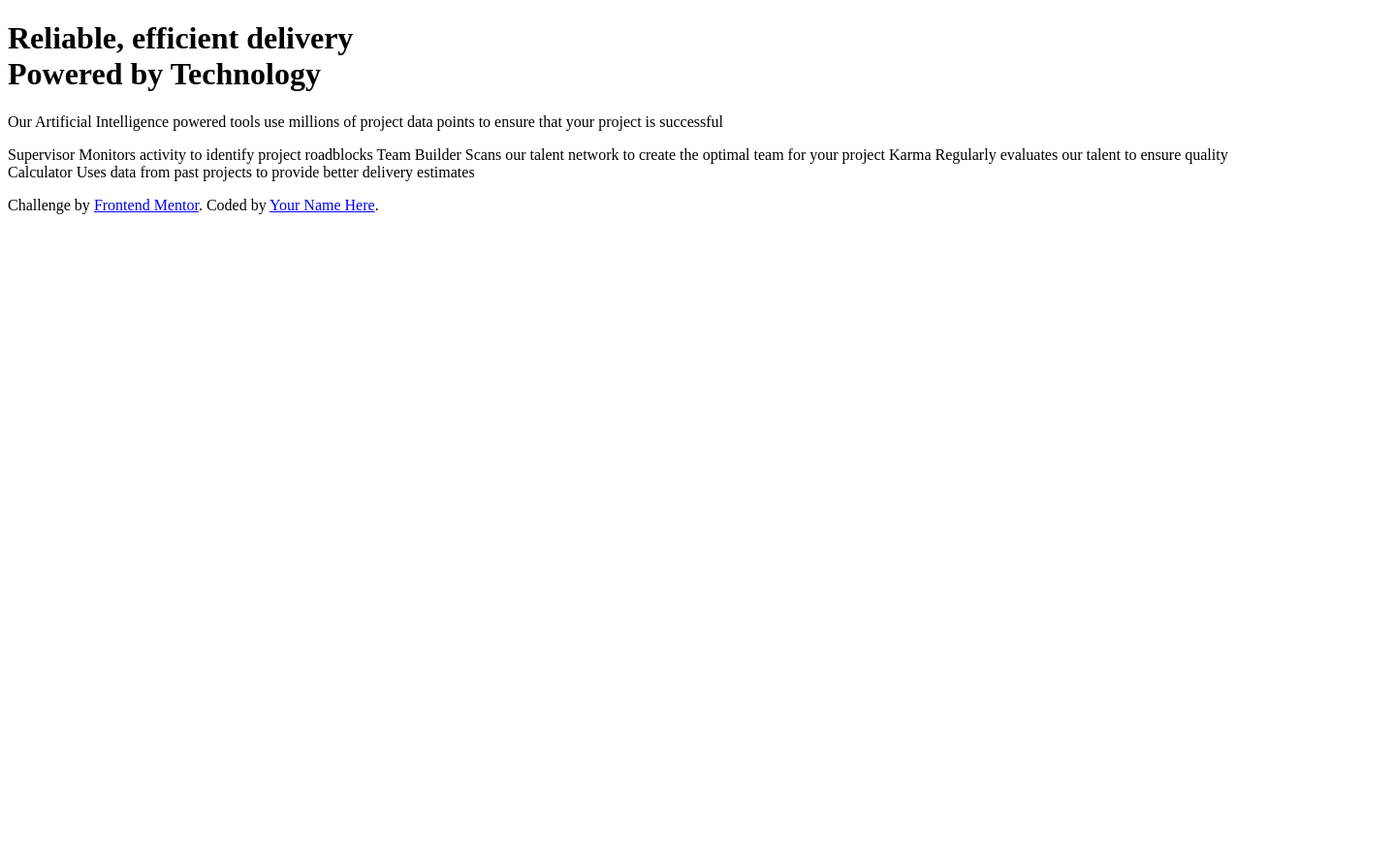
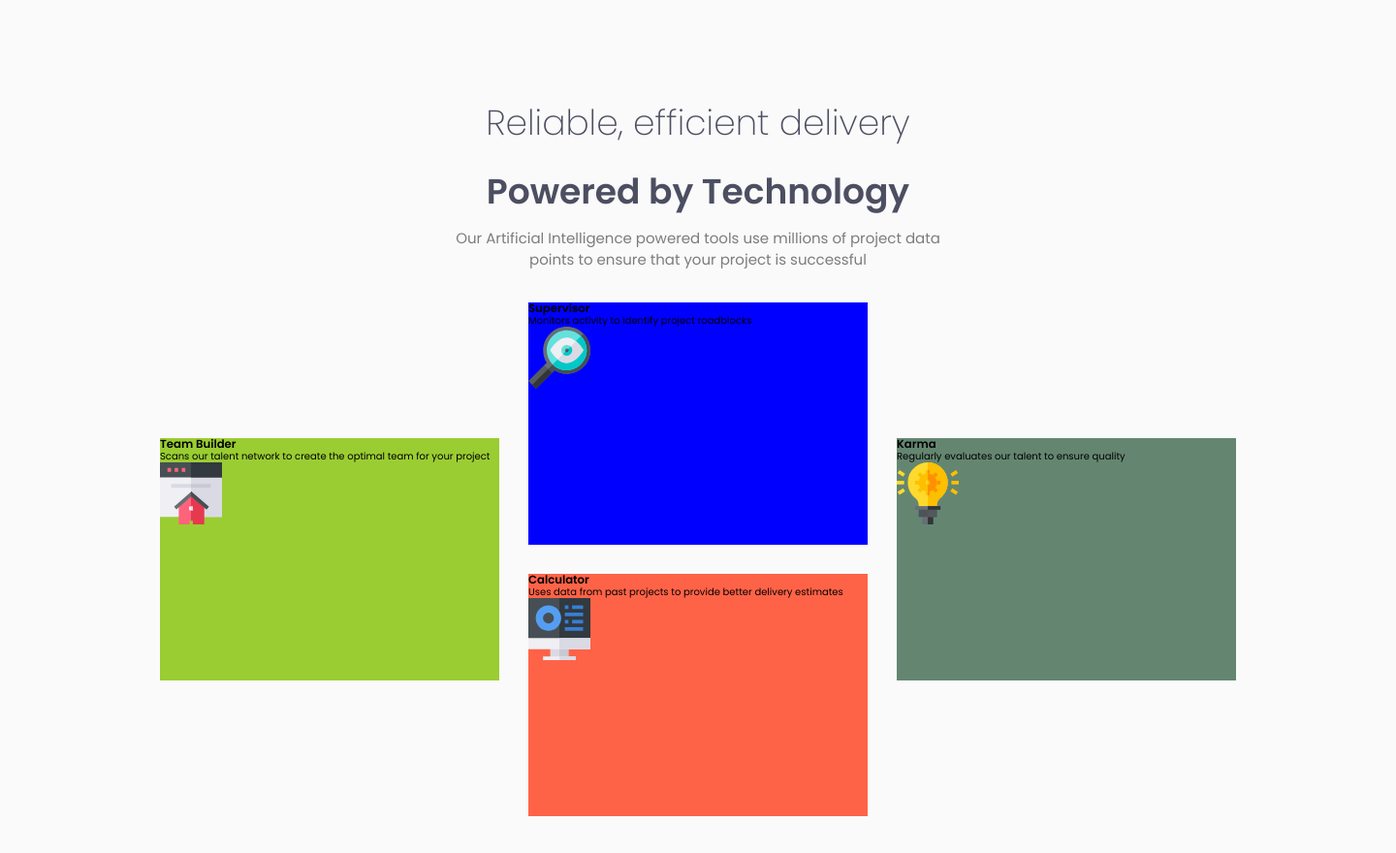
Before and after one commit to AdmirBajric/four-card-feature-section, a plain HTML site: page index.html in a window 1280 px wide. Shown: the whole page at 97% size, 1440 px wide, since content can reach past the window. Before the commit the page ends 800 px from the top, so only its background shows below. Drawn offline with nearby package versions, Linux system fonts and the light colour scheme.

Commit message:
Update all files new

```diff
--- a/index.html
+++ b/index.html
@@ -10,30 +10,65 @@
       sizes="32x32"
       href="./images/favicon-32x32.png"
     />
-
+    <link rel="stylesheet" href="main.css" />
+    <link rel="stylesheet" href="responsive.css" />
     <title>Frontend Mentor | Four card feature section</title>
   </head>
   <body>
-    <header id="header">
-      <h1>Reliable, efficient delivery <br />Powered by Technology</h1>
+    <header id="title">
+      <h1>Reliable, efficient delivery</h1>
+      <h2>Powered by Technology</h2>
       <p>
         Our Artificial Intelligence powered tools use millions of project data
         points to ensure that your project is successful
       </p>
     </header>
 
-    Supervisor Monitors activity to identify project roadblocks Team Builder
-    Scans our talent network to create the optimal team for your project Karma
-    Regularly evaluates our talent to ensure quality Calculator Uses data from
-    past projects to provide better delivery estimates
+    <main id="cards-container">
+      <div class="card-builder card">
+        <h3>Supervisor</h3>
+        <p>Monitors activity to identify project roadblocks</p>
+        <img
+          src="./images/icon-supervisor.svg"
+          alt="Supervisor - Monitors activity"
+        />
+      </div>
+      <div class="card-supervisor card">
+        <h3>Team Builder</h3>
+        <p>
+          Scans our talent network to create the optimal team for your project
+        </p>
+        <img
+          src="./images/icon-team-builder.svg"
+          alt="Team Builder - Scans our talent network"
+        />
+      </div>
+      <div class="card-calculator card">
+        <h3>Karma</h3>
+        <p>Regularly evaluates our talent to ensure quality</p>
+        <img
+          src="./images/icon-karma.svg"
+          alt="Karma - Regularly evaluates our talent"
+        />
+      </div>
+      <div class="card-karma card">
+        <h3>Calculator</h3>
+        <p>Uses data from past projects to provide better delivery estimates</p>
+        <img
+          src="./images/icon-calculator.svg"
+          alt="Calculator - Uses data from past projects"
+        />
+      </div>
+    </main>
 
-    <footer>
+    <!-- <footer>
       <p class="attribution">
         Challenge by
         <a href="https://www.frontendmentor.io?ref=challenge" target="_blank"
           >Frontend Mentor</a
         >. Coded by <a href="#">Your Name Here</a>.
       </p>
-    </footer>
+    </footer> -->
+    <script src="main.js"></script>
   </body>
 </html>
--- a/main.css
+++ b/main.css
@@ -27,3 +27,92 @@
 html {
   font-size: 62.5%;
 }
+
+body {
+  width: 144rem;
+  height: 92.2rem;
+  margin: 0 auto;
+  display: flex;
+  flex-direction: column;
+  justify-content: center;
+  align-items: center;
+  background-color: var(--veryLightBlue);
+  font-family: var(--fontFamily);
+}
+
+#title {
+  width: 54rem;
+  height: 16.8rem;
+  margin-bottom: 6.4rem;
+  text-align: center;
+}
+
+#title h1,
+h2 {
+  font-size: 3.6rem;
+  letter-spacing: 0.2;
+  line-height: 1.3;
+  color: var(--veryDarkBlue);
+}
+
+#title h1 {
+  font-weight: var(--p1);
+}
+
+#title h2 {
+  font-weight: var(--p3);
+  margin-bottom: 1.3rem;
+}
+
+#title p {
+  font-size: 1.5rem;
+  font-weight: var(--p2);
+  line-height: 1.5;
+  letter-spacing: 0.1;
+  opacity: 0.5;
+}
+
+#cards-container {
+  width: 111rem;
+  height: 53rem;
+  display: grid;
+  grid-template-rows: 1fr 1fr 1fr 1fr;
+  grid-template-columns: repeat(3, 1fr);
+  grid-gap: 3rem;
+  grid-template-areas:
+    ". card-builder ."
+    "card-supervisor card-builder card-calculator"
+    "card-supervisor card-karma card-calculator"
+    ". card-karma .";
+}
+
+.card-builder {
+  width: 35rem;
+  height: 25rem;
+  background-color: blue;
+  grid-area: card-builder;
+}
+
+.card-supervisor {
+  width: 35rem;
+  height: 25rem;
+
+  background-color: yellowgreen;
+  grid-area: card-supervisor;
+}
+
+.card-calculator {
+  width: 35rem;
+  height: 25rem;
+
+  background-color: rgb(100, 134, 113);
+  grid-area: card-calculator;
+}
+
+.card-karma {
+  width: 35rem;
+  height: 25rem;
+
+  background-color: tomato;
+  grid-area: card-karma;
+}
```
Also changed, not shown: 1 other file.
